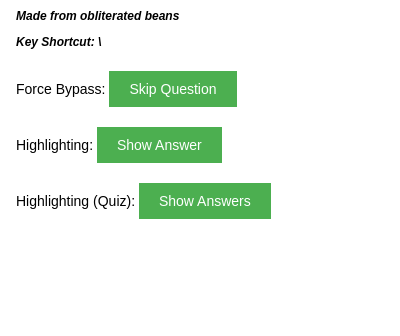
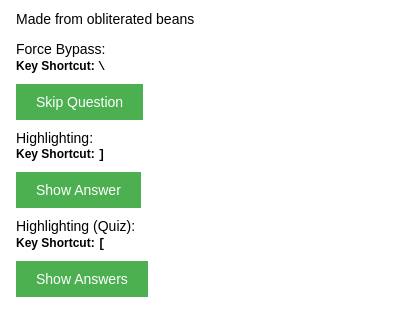
Before and after one commit to C20H12/Soysauce, a browser extension: page extension/popup/index.html in a window 400 px wide. Shown: the part 50-386 px from the top of the page. Drawn offline with Linux system fonts and the light colour scheme.

Commit message:
popup page key shortcuts, organizing

```diff
--- a/extension/popup/index.html
+++ b/extension/popup/index.html
@@ -16,11 +16,15 @@
         margin: 10px 0;
         color: #4CAF50;
       }
-      p {
+      span {
+        display: block;
         font-size: 12px;
-        font-style: italic;
         font-weight: bold;
         width: 12rem;
+        margin-top: .1rem;
+      }
+      kbd {
+        font-family: monospace;
       }
       button {
         background-color: #4CAF50;
@@ -42,17 +46,19 @@
   <body>
     <h1>Soysauce</h1>
     <p>Made from obliterated beans</p>
-    <p>Key Shortcut: \</p>
     <div>
       <label>Force Bypass:</label>
+      <span>Key Shortcut: <kbd>\</kbd></span>
       <button data-ctl>Skip Question</button>
     </div>
     <div>
       <label>Highlighting: </label>
+      <span>Key Shortcut: <kbd>]</kbd></span>
       <button data-hl>Show Answer</button>
     </div>
     <div>
       <label>Highlighting (Quiz): </label>
+      <span>Key Shortcut: <kbd>[</kbd></span>
       <button data-hlq>Show Answers</button>
     </div>
     <script src="./popup.js"></script>
```
